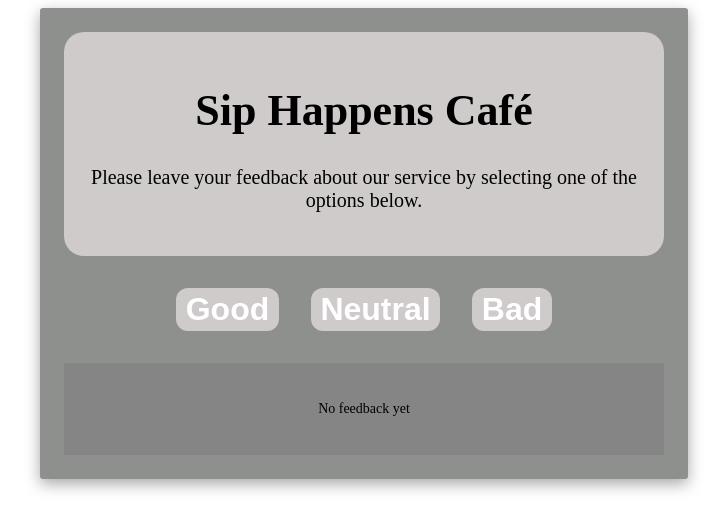
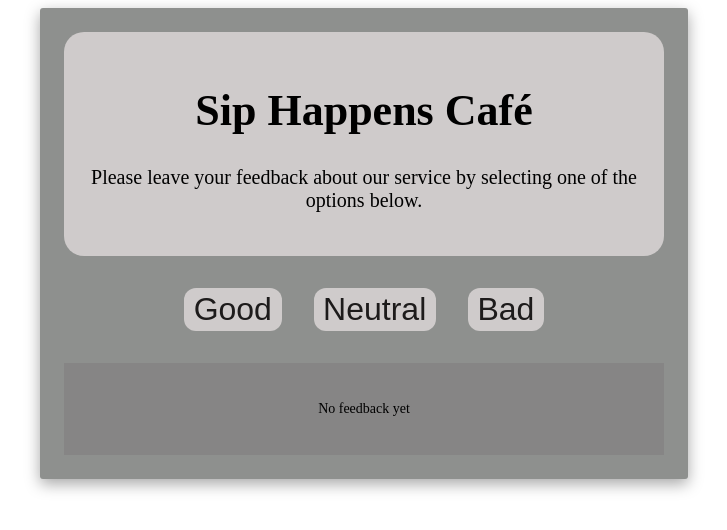
Before and after one commit to SerhiiRybalchenko/goit-react-hw-02, a React (Vite) app: page / in a window 1280 px wide. Shown: the top 530 px of the page, without its empty margins (276-1003 px from the left). Built offline with nearby package versions, Linux system fonts and the light colour scheme.

Commit message:
Update Options.module.css

```diff
--- a/src/components/options/Options.module.css
+++ b/src/components/options/Options.module.css
@@ -9,7 +9,7 @@
 .btn-options {
   background-color: rgb(207, 203, 203);
   border: none;
-  color: white;
+  color: hsl(0, 4%, 11%);
   padding: 0.1em 0.3em;
   text-align: center;
   text-decoration: none;
@@ -18,13 +18,13 @@
   margin: 0;
   cursor: pointer;
   border-radius: 12px;
-  transition: box-shadow 0.3s;
-  font-weight: bold;
+  transition: box-shadow 0.3s, transform 0.1s;
 }
 
-.btn-options:active,
 .btn-options:hover {
   box-shadow: 0px 4px 15px rgba(0, 0, 0, 0.3);
-  font-size: 1.8rem;
+}
+
+.btn-options:active {
   transform: scale(1.1);
 }
```
